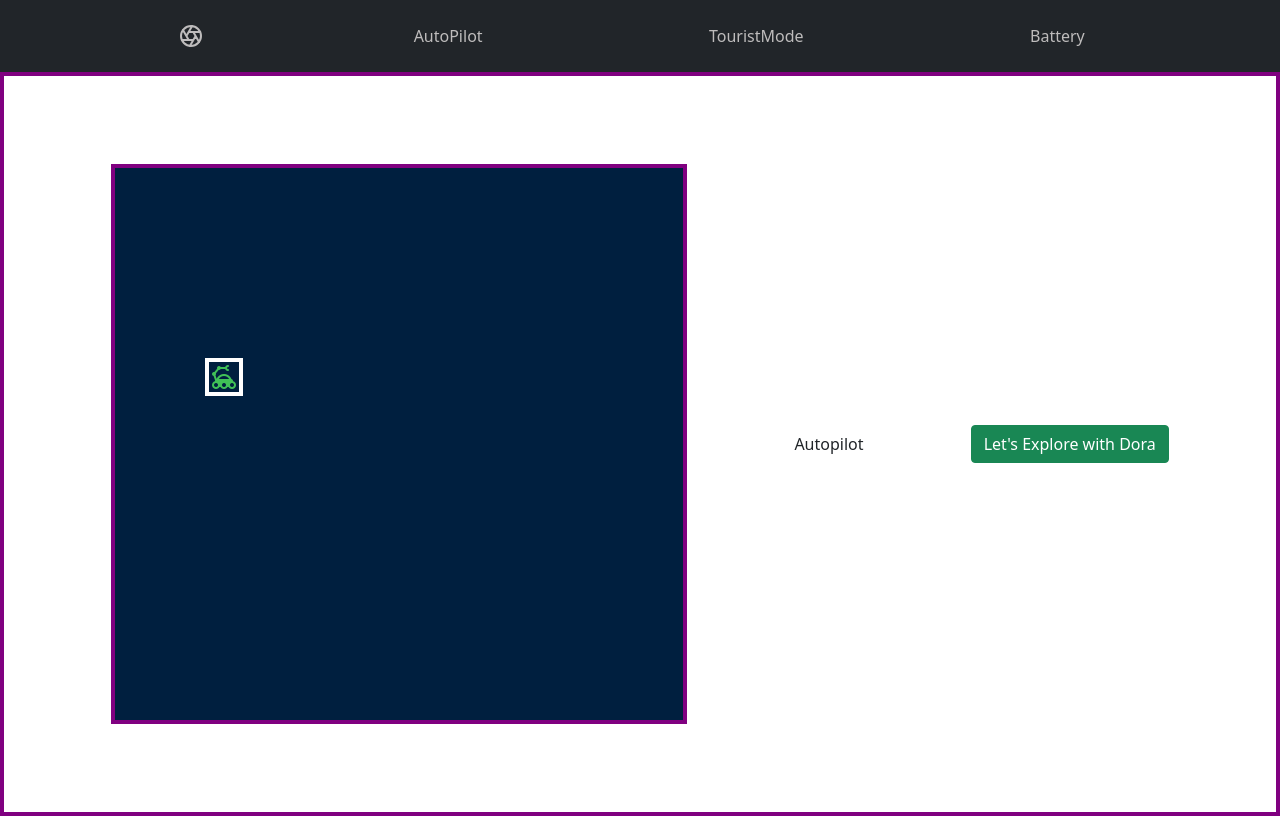
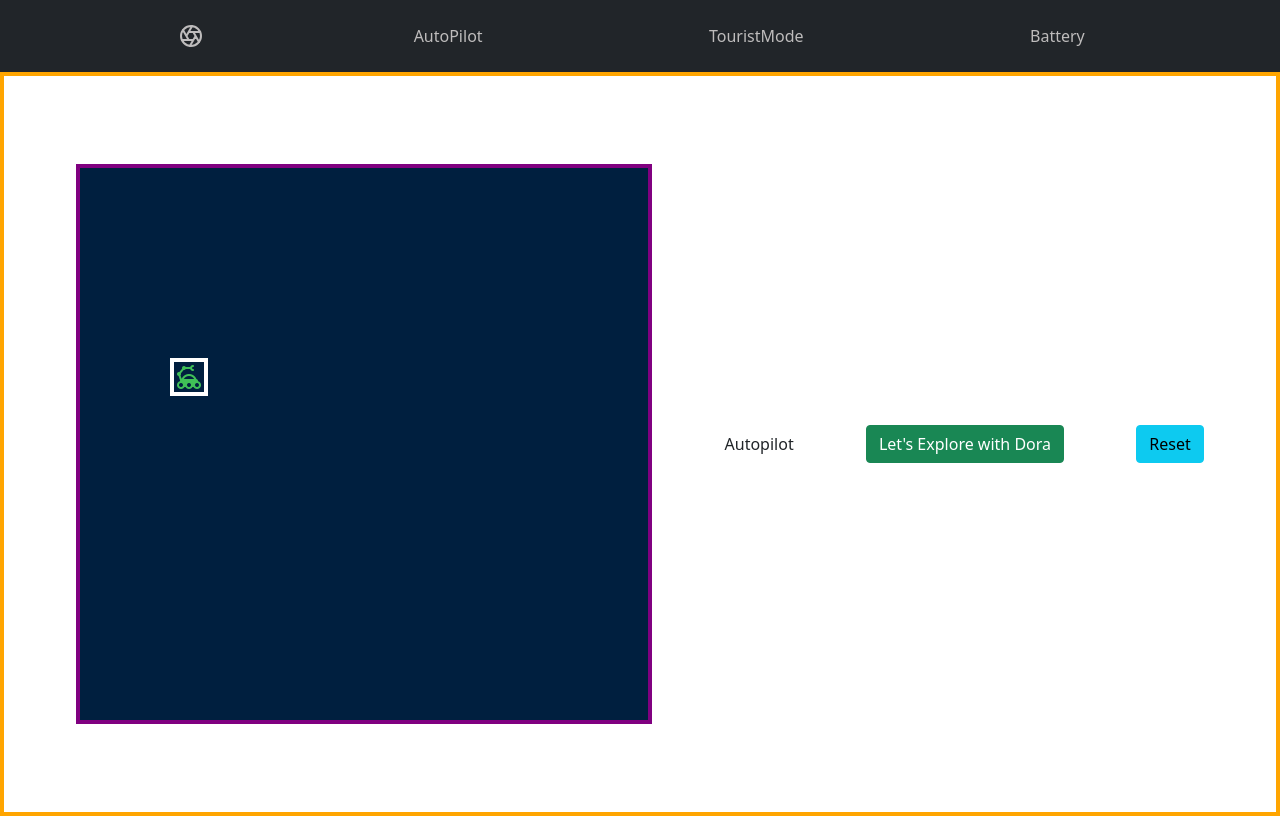
Before and after one commit to Shaanukstar123/Mars-Rover-Project-WALL-EE, a React (Create React App) app in the folder Command/FrontEnd/pageui/: page /autopilot in a window 1280 px wide. Built offline with nearby package versions, Linux system fonts and the light colour scheme.

Commit message:
New build for deployment

```diff
--- a/Command/FrontEnd/pageui/src/Components/Autopilot.js
+++ b/Command/FrontEnd/pageui/src/Components/Autopilot.js
@@ -72,7 +72,6 @@ const Autopilot = () => {
       );
 
       setIntervalId(0);
-      setAliens([]);
       return;
     }
 
@@ -90,11 +89,15 @@ const Autopilot = () => {
     setIntervalId(newIntervalId);
   }
 
+  const reset = () => {
+    setAliens([]);
+  }
+
 
 
 
   return (
-    <div className="d-flex flex-row justify-content-evenly align-items-center" style={{minHeight: "93vh", maxHeight:"100vh", border:"4px solid purple"}}>
+    <div className="d-flex flex-row justify-content-evenly align-items-center" style={{minHeight: "93vh", maxHeight:"100vh", border:"4px solid orange"}}>
       <div style={{border:"4px solid purple", height:"70vh", width:"45vw"}} id="johnCena">
         <Rover  Coordinates={coords}  />
         <AddObstacles Aliens={aliens} />
@@ -102,6 +105,7 @@ const Autopilot = () => {
 
       Autopilot
       <button type="button" className="btn btn-success" onClick={start} > {intervalId ? "STOP" : "Let's Explore with Dora"} </button>
+      <button type="button" className="btn btn-info" onClick={reset} > Reset </button>
     </div>
   )
 }
```
Also changed, not shown: 9 other files (tests, documents, lock files or other folders).
